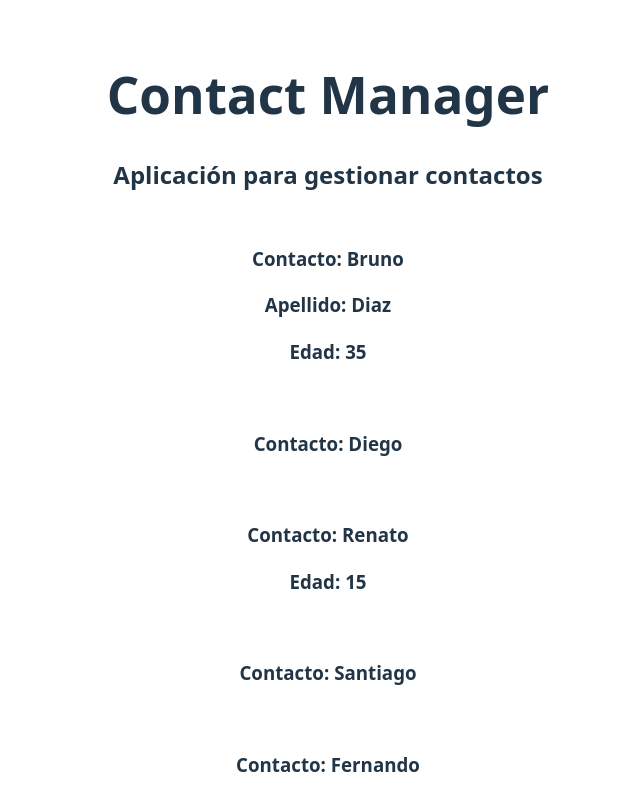
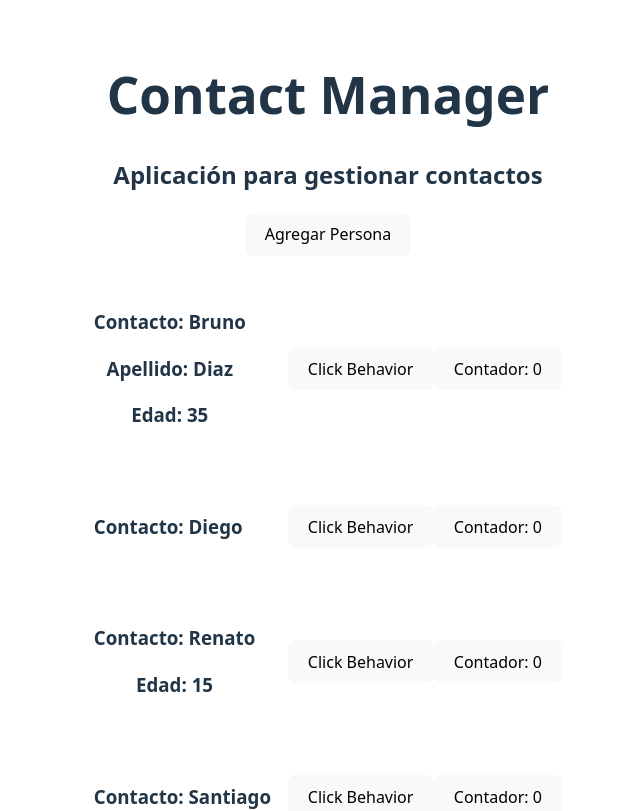
Before and after one commit to bdiazc90/contact-manager-301n5, a React (Vite) app: page / in a window 1280 px wide. Shown: the top 811 px of the page, without its empty margins (312-952 px from the left). Built offline with nearby package versions, Linux system fonts and the light colour scheme.

Commit message:
class-03 parte 1 medias

```diff
--- a/src/App.jsx
+++ b/src/App.jsx
@@ -17,15 +17,76 @@ function App() {
     console.log("soy clickConsole, este es mi mensaje: ", mensaje);
   }
 
+  const personas = [
+    {
+      name: "Bruno",
+      lastName: "Diaz",
+      edad: 35,
+      behavior: null,
+    },
+    {
+      name: "Diego",
+      lastName: null,
+      edad: null,
+      behavior: clickConsole,
+    },
+    {
+      name: "Renato",
+      lastName: "Perez",
+      edad: 15,
+      behavior: null,
+    },
+    {
+      name: "Santiago",
+      lastName: null,
+      edad: null,
+      behavior: null,
+    },
+    {
+      name: "Fernando",
+      lastName: null,
+      edad: null,
+      behavior: clickConsole,
+    },
+    {
+      name: "Isabel",
+      lastName: null,
+      edad: null,
+      behavior: clickConsole,
+    },
+  ]
+
+  function agregarPersona() {
+    personas.push({
+      name: "Nuevo",
+      lastName: "Contacto",
+      edad: 20,
+      behavior: clickConsole,
+    })
+
+    console.log(personas);
+  }
+
   return (
     <>
       <h1>Contact Manager</h1>
       <h2>Aplicación para gestionar contactos</h2>
-      <Card name="Bruno" lastName="Diaz" edad={35} />
-      <Card name="Diego" clickBehavior={clickConsole} />
-      <Card name="Renato" lastName="Perez" edad={15} />
-      <Card name="Santiago" />
-      <Card name="Fernando" clickBehavior={clickConsole} />
+
+      <button onClick={agregarPersona}>Agregar Persona</button>
+
+      {/* Renderizar múltiples Card con map */}
+      {/* Cuando utilizas map para renderizar múltiples elementos, es OBLIGATORIO asignar una key a cada componente */}
+      {/* --> Para esto, se utiliza el índice del array como key */}
+      {personas.map((persona, index) => (
+        <Card
+          key={index}
+          name={persona.name}
+          lastName={persona.lastName}
+          edad={persona.edad}
+          clickBehavior={persona.behavior}
+        />
+      ))}
+
     </>
   )
 }
--- a/src/card-contact.jsx
+++ b/src/card-contact.jsx
@@ -1,3 +1,5 @@
+import { useState } from "react";
+
 // Funciones reciben "parámetros".
 // A las funciones les envías "argumentos".
 
@@ -5,7 +7,17 @@
 // En React, los "COMPONENTES" (funciones) reciben "props".
 
 export default function Card(props) {
+    // Los estados se DEFINEN DENTRO DEL COMPONENTE. Suelen ser las primeras líneas:
+    const [contador, setContador] = useState(0);
+
+
     // Lógica (DENTRO DEL COMPONENTE)
+
+    function aumentarContador() {
+        // contador += 1; // ESTO NUNCA SE DEBE HACER CUANDO USAS ESTADOS.
+        setContador(contador + 1);
+    }
+
     // condiciones
     // Lógica de Negocio:
     // Si el contacto es MENOR de edad, NO DEBE APARECER SU APELLIDO.
@@ -16,14 +28,21 @@ export default function Card(props) {
             menorEdad = false;
         }
     }
+
     // Reconocer si vino la funcion clickBehavior:
 
     // Después de la lógica, recién construyes el JSX:
     return (
-        <div style={{border: "3px solid white", borderRadius: 10, padding: 10}} onClick={() => props.clickBehavior && props.clickBehavior(props.name)} >
-            <h3>Contacto: {props.name}</h3>
-            {!menorEdad && (<h3>Apellido: {props.lastName}</h3>)}
-            {props.edad && (<h3>Edad: {props.edad}</h3>)}
+        <div style={{ display: 'flex', gap: 10, justifyContent: "space-between", alignItems: "center", border: "3px solid white", borderRadius: 10, padding: 10, marginTop: 20}}>
+            <div>
+                <h3>Contacto: {props.name}</h3>
+                {!menorEdad && (<h3>Apellido: {props.lastName}</h3>)}
+                {props.edad && (<h3>Edad: {props.edad}</h3>)}
+            </div>
+            <div>
+                <button onClick={() => props.clickBehavior && props.clickBehavior(props.name)}>Click Behavior</button>
+                <button onClick={aumentarContador}>Contador: {contador}</button>
+            </div>
         </div>
     )
 }
```
